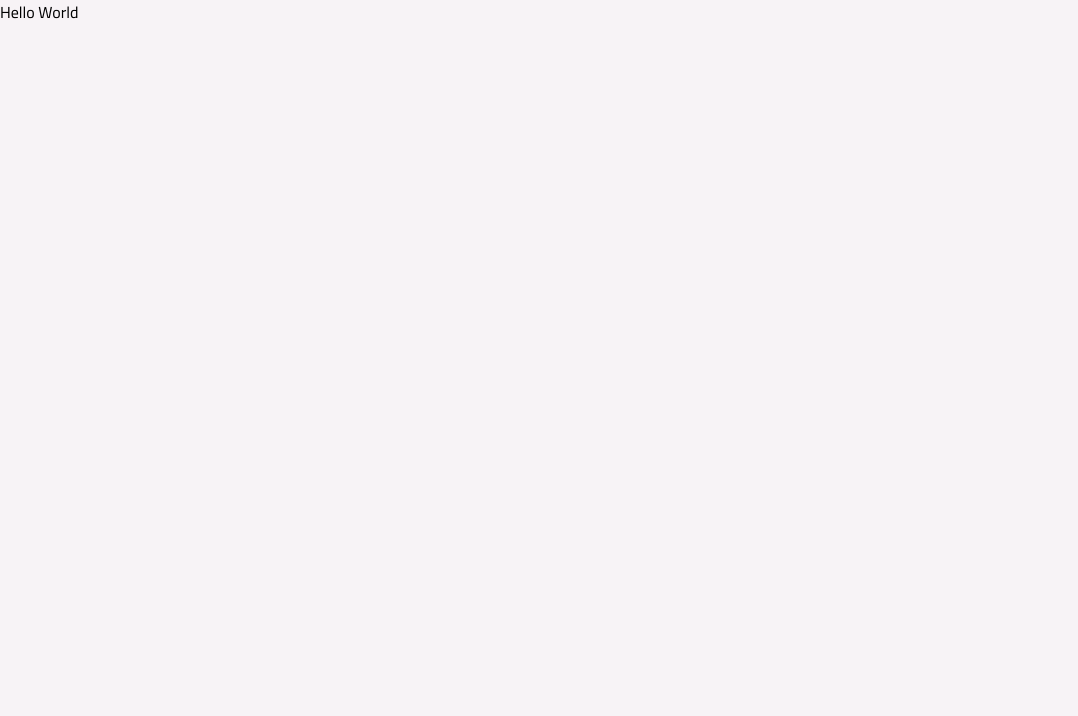
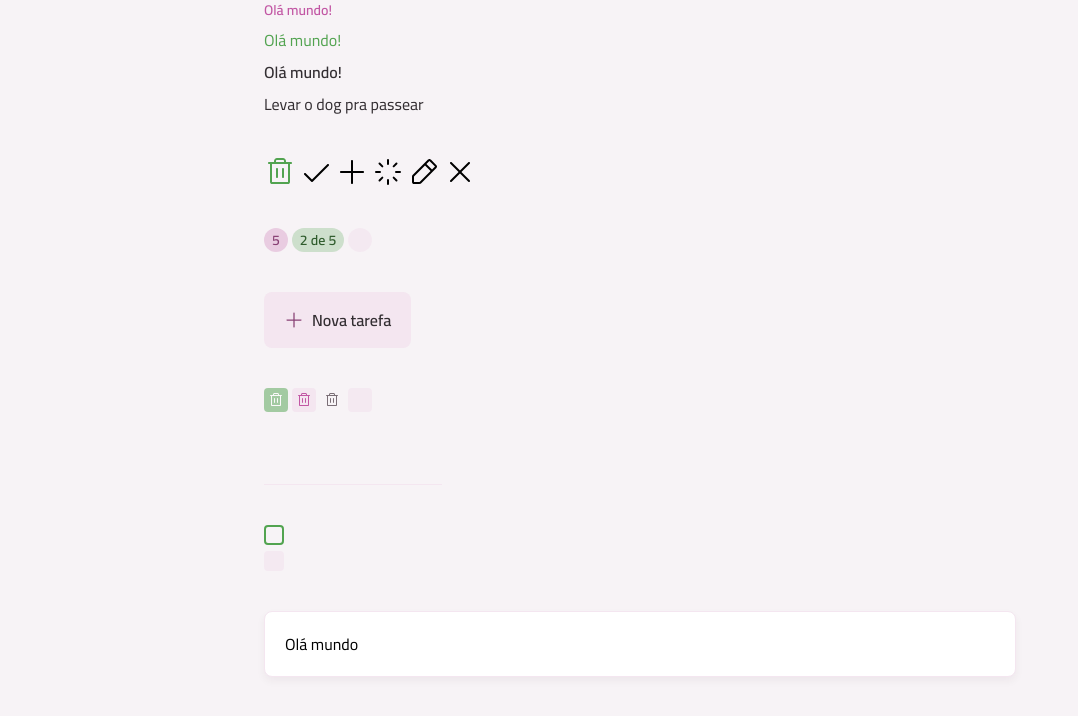
Before and after one commit to alisonbessa/todo-app, a React (Vite) app: page / in a window 1280 px wide. Shown: the top 716 px of the page, without its empty margins (0-1078 px from the left). Built offline with nearby package versions, Linux system fonts and the light colour scheme.

Commit message:
feat: enhance App component with various UI elements including Text, Icons, Badges, Buttons, Input fields, and Skeletons

```diff
--- a/src/App.tsx
+++ b/src/App.tsx
@@ -1,3 +1,79 @@
+import Text from "./components/text";
+
+import TrashIcon from "./assets/icons/trash.svg?react";
+import CheckIcon from "./assets/icons/check.svg?react";
+import XIcon from "./assets/icons/x.svg?react";
+import PencilIcon from "./assets/icons/pencil.svg?react";
+import PlusIcon from "./assets/icons/plus.svg?react";
+import SpinnerIcon from "./assets/icons/spinner.svg?react";
+import Icon from "./components/icon";
+import Badge from "./components/badge";
+import Button from "./components/button";
+import ButtonIcon from "./components/button-icon";
+import InputText from "./components/input-text";
+import InputCheckbox from "./components/input-checkbox";
+import Card from "./components/card";
+import Container from "./components/container";
+import Skeleton from "./components/skeleton";
+
 export default function App() {
-  return <div className="text-gra">Hello World</div>;
+  return (
+    <Container>
+      <div className="grid gap-10">
+        <div className="flex flex-col gap-2">
+          <Text variant="body-sm-bold" className="text-pink-base">
+            Olá mundo!
+          </Text>
+          <Text className="text-green-base">Olá mundo!</Text>
+          <Text variant="body-md-bold">Olá mundo!</Text>
+          <Text>Levar o dog pra passear</Text>
+        </div>
+
+        <div className="flex gap-1">
+          <Icon svg={TrashIcon} className="fill-green-base" />
+          <Icon svg={CheckIcon} />
+          <Icon svg={PlusIcon} />
+          <Icon svg={SpinnerIcon} />
+          <Icon svg={PencilIcon} />
+          <Icon svg={XIcon} />
+        </div>
+
+        <div className="flex gap-1">
+          <Badge variant="secondary">5</Badge>
+          <Badge variant="primary">2 de 5</Badge>
+          <Badge loading></Badge>
+        </div>
+
+        <div>
+          <Button icon={PlusIcon}>Nova tarefa</Button>
+        </div>
+
+        <div className="flex gap-1">
+          <ButtonIcon icon={TrashIcon} disabled />
+          <ButtonIcon icon={TrashIcon} variant="secondary" />
+          <ButtonIcon icon={TrashIcon} variant="tertiary" />
+          <ButtonIcon icon={TrashIcon} loading />
+        </div>
+
+        <div>
+          <InputText />
+        </div>
+
+        <div>
+          <InputCheckbox />
+          <InputCheckbox loading />
+        </div>
+
+        <div>
+          <Card size="md">Olá mundo</Card>
+        </div>
+
+        <div className="space-y-2">
+          <Skeleton className="h-6" />
+          <Skeleton className="h-6" />
+          <Skeleton className="w-96 h-6" />
+        </div>
+      </div>
+    </Container>
+  );
 }
--- a/src/components/badge.tsx
+++ b/src/components/badge.tsx
@@ -1,18 +1,18 @@
-import { cva, type VariantProps } from "class-variance-authority";
+import { cva, cx, type VariantProps } from "class-variance-authority";
 import Text from "./text";
-import type React from "react";
+import Skeleton from "./skeleton";
 
 export const badgeVariants = cva(
   "inline-flex items-center justify-center rounded-full",
   {
     variants: {
       variant: {
+        none: "",
         primary: "bg-green-light",
         secondary: "bg-pink-light",
       },
       size: {
-        sm: "px-2 py-0.5",
-        md: "px-3 py-1",
+        sm: "py-0.5 px-2",
       },
     },
     defaultVariants: {
@@ -22,9 +22,10 @@ export const badgeVariants = cva(
   }
 );
 
-export const badgeTextVariants = cva("text-green-dark", {
+export const badgeTextVariants = cva("", {
   variants: {
     variant: {
+      none: "",
       primary: "text-green-dark",
       secondary: "text-pink-dark",
     },
@@ -37,16 +38,41 @@ export const badgeTextVariants = cva("text-green-dark", {
 interface BadgeProps
   extends React.ComponentProps<"div">,
     VariantProps<typeof badgeVariants> {
-  children: React.ReactNode;
+  loading?: boolean;
 }
 
-export function Badge({
+export const badgeSkeletonVariants = cva("", {
+  variants: {
+    size: {
+      sm: "w-6 h-6",
+    },
+  },
+  defaultVariants: {
+    size: "sm",
+  },
+});
+
+export default function Badge({
   variant,
   size,
   className,
   children,
+  loading,
   ...props
 }: BadgeProps) {
+  if (loading) {
+    return (
+      <Skeleton
+        rounded="full"
+        className={cx(
+          badgeVariants({ variant: "none" }),
+          badgeSkeletonVariants({ size }),
+          className
+        )}
+      />
+    );
+  }
+
   return (
     <div className={badgeVariants({ variant, size, className })} {...props}>
       <Text variant="body-sm-bold" className={badgeTextVariants({ variant })}>
--- a/src/components/button-icon.tsx
+++ b/src/components/button-icon.tsx
@@ -1,13 +1,16 @@
-import type React from "react";
+import { cva, type VariantProps } from "class-variance-authority";
 import Icon from "./icon";
-import { cva, type VariantProps } from "class-variance-authority";
+import Skeleton from "./skeleton";
 
 export const buttonIconVariants = cva(
-  "inline-flex items-center justify-center cursor-pointer transition group",
+  `
+  inline-flex items-center justify-center cursor-pointer transition group
+`,
   {
     variants: {
       variant: {
-        primary: "bg-green-light hover:bg-green-dark",
+        none: "",
+        primary: "bg-green-base hover:bg-green-dark",
         secondary: "bg-gray-200 hover:bg-pink-base",
         tertiary: "bg-transparent hover:bg-gray-200",
       },
@@ -26,9 +29,17 @@ export const buttonIconVariants = cva(
   }
 );
 
+interface ButtonIconProps
+  extends Omit<React.ComponentProps<"button">, "disabled" | "size">,
+    VariantProps<typeof buttonIconVariants> {
+  icon: React.ComponentProps<typeof Icon>["svg"];
+  loading?: boolean;
+}
+
 export const buttonIconIconVariants = cva("transition", {
   variants: {
     variant: {
+      none: "",
       primary: "fill-white",
       secondary: "fill-pink-base group-hover:fill-white",
       tertiary: "fill-gray-300 group-hover:fill-gray-400",
@@ -43,26 +54,30 @@ export const buttonIconIconVariants = cva("transition", {
   },
 });
 
-interface ButtonIconProps
-  extends Omit<React.ComponentProps<"button">, "size" | "disabled">,
-    VariantProps<typeof buttonIconVariants> {
-  icon: React.ComponentProps<typeof Icon>["svg"];
-}
-
 export default function ButtonIcon({
   variant,
   size,
   disabled,
   className,
+  loading,
   icon,
   ...props
 }: ButtonIconProps) {
+  if (loading) {
+    return (
+      <Skeleton
+        rounded="sm"
+        className={buttonIconVariants({ variant: "none", size, className })}
+      />
+    );
+  }
+
   return (
     <button
-      className={buttonIconVariants({ variant, size, disabled, className })}
+      className={buttonIconVariants({ className, variant, size, disabled })}
       {...props}
     >
-      <Icon svg={icon} className={buttonIconIconVariants({ variant, size })} />
+      <Icon className={buttonIconIconVariants({ size, variant })} svg={icon} />
     </button>
   );
 }
--- a/src/components/input-checkbox.tsx
+++ b/src/components/input-checkbox.tsx
@@ -1,22 +1,29 @@
-import { cva, cx, type VariantProps } from "class-variance-authority";
+import { cva, type VariantProps } from "class-variance-authority";
+
+import CheckIcon from "../assets/icons/check.svg?react";
 import Icon from "./icon";
-import CheckIcon from "@/assets/icons/check.svg?react";
+import Skeleton from "./skeleton";
 
 export const inputCheckboxWrapperVariants = cva(`
-  inline-flex items-center justify-center relative
-  group
-`);
+    inline-flex items-center justify-center relative group
+  `);
 
 export const inputCheckboxVariants = cva(
   `
   appearance-none peer flex items-center justify-center cursor-pointer
-  border-2 border-solid transition overflow-hidden
-  border-green-base hover:border-green-dark hover:bg-green-dark/20
-  checked:border-green-base checked:bg-green-base
-  group-hover:border-green-dark group-hover:bg-green-dark
-  `,
+  transition overflow-hidden
+`,
   {
     variants: {
+      variant: {
+        none: "",
+        default: `
+        border-2 border-solid border-green-base
+      hover:border-green-dark hover:bg-green-dark/20
+      checked:border-green-base checked:bg-green-base
+      group-hover:checked:border-green-dark group-hover:checked:bg-green-dark
+        `,
+      },
       size: {
         md: "w-5 h-5 rounded-sm",
       },
@@ -25,6 +32,7 @@ export const inputCheckboxVariants = cva(
       },
     },
     defaultVariants: {
+      variant: "default",
       size: "md",
       disabled: false,
     },
@@ -33,9 +41,8 @@ export const inputCheckboxVariants = cva(
 
 export const inputCheckboxIconVariants = cva(
   `
-  absolute top-1/2 left-1 -translate-y-1/2
-  hidden peer-checked:block fill-white
-  transition-opacity duration-200
+    absolute top-1/2 left-1 -translate-y-1/2
+    hidden peer-checked:block fill-white
   `,
   {
     variants: {
@@ -51,26 +58,35 @@ export const inputCheckboxIconVariants = cva(
 
 interface InputCheckboxProps
   extends VariantProps<typeof inputCheckboxVariants>,
-    Omit<React.ComponentProps<"input">, "size" | "disabled"> {}
+    Omit<React.ComponentProps<"input">, "size" | "disabled"> {
+  loading?: boolean;
+}
 
 export default function InputCheckbox({
-  className,
   size,
   disabled,
+  className,
+  variant,
+  loading,
   ...props
 }: InputCheckboxProps) {
+  if (loading) {
+    return (
+      <Skeleton
+        rounded="sm"
+        className={inputCheckboxVariants({ variant: "none", size })}
+      />
+    );
+  }
+
   return (
-    <label className={cx(inputCheckboxWrapperVariants({ className }))}>
+    <label className={inputCheckboxWrapperVariants({ className })}>
       <input
         type="checkbox"
-        className={cx(inputCheckboxVariants({ size, disabled }), className)}
+        className={inputCheckboxVariants({ variant, size, disabled })}
         {...props}
-      >
-        <Icon
-          svg={CheckIcon}
-          className={cx(inputCheckboxIconVariants({ size }))}
-        />
-      </input>
+      />
+      <Icon className={inputCheckboxIconVariants({ size })} svg={CheckIcon} />
     </label>
   );
 }
```
